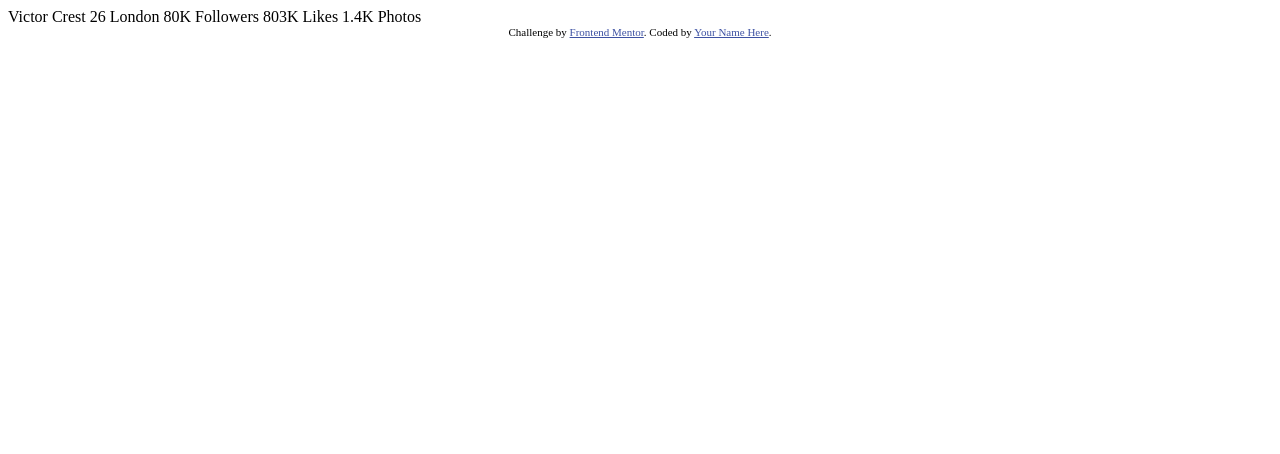
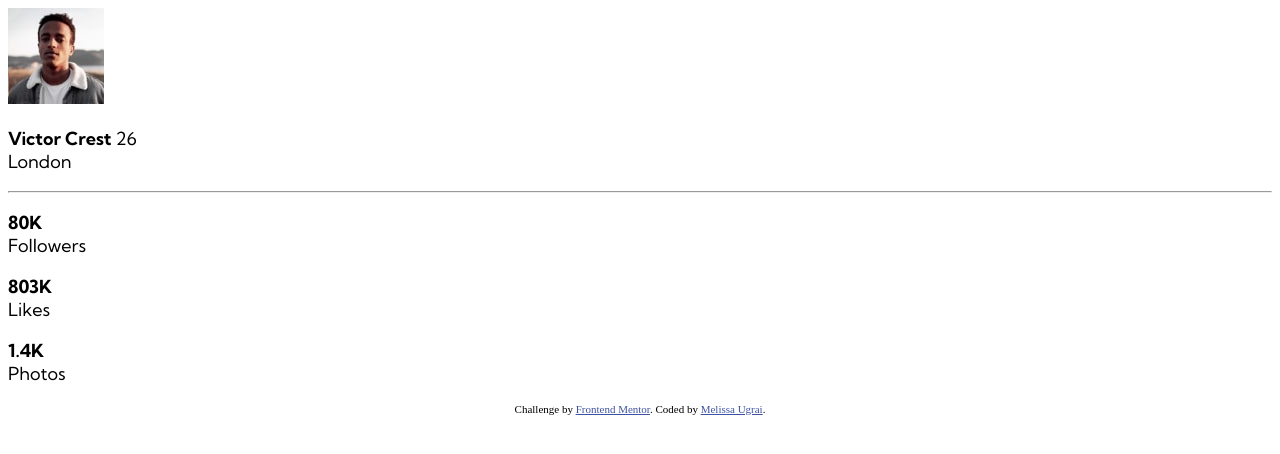
Before and after one commit to Teddiurssa/-FM-Profile-Card, a plain HTML site: page index.html in a window 1280 px wide. Drawn offline with Linux system fonts and the light colour scheme.

Commit message:
HTML structure set up, Base styles added.

```diff
--- a/index.html
+++ b/index.html
@@ -1,35 +1,48 @@
 <!DOCTYPE html>
 <html lang="en">
+
 <head>
   <meta charset="UTF-8">
-  <meta name="viewport" content="width=device-width, initial-scale=1.0"> <!-- displays site properly based on user's device -->
+  <meta name="viewport" content="width=device-width, initial-scale=1.0">
+  <!-- displays site properly based on user's device -->
 
   <link rel="icon" type="image/png" sizes="32x32" href="./images/favicon-32x32.png">
 
   <title>Frontend Mentor | Profile card component</title>
+  <!-- Google Fonts Link -->
+  <link href="https://fonts.googleapis.com/css2?family=Kumbh+Sans:wght@400;700&display=swap" rel="stylesheet">
+  <!-- Style sheet Link -->
+  <link href="styles.css" rel="stylesheet" type="text/css">
 
-  <!-- Feel free to remove these styles or customise in your own stylesheet 👍 -->
-  <style>
-    .attribution { font-size: 11px; text-align: center; }
-    .attribution a { color: hsl(228, 45%, 44%); }
-  </style>
+
 </head>
+
 <body>
-  Victor Crest
-  26
-  London
+  <main>
+    <div class="top-box">
+      <span class="img-bg"></span>
+      <img src="./images/image-victor.jpg" alt="Victor's Face">
+      <p> <strong>Victor Crest</strong> 26 <br> London</p>
+    </div>
 
-  80K
-  Followers
+    <hr>
 
-  803K
-  Likes
+    <div class="bottom-box">
+      <p><strong> 80K</strong> <br> Followers</p>
 
-  1.4K
-  Photos
-  <div class="attribution">
-    Challenge by <a href="https://www.frontendmentor.io?ref=challenge" target="_blank">Frontend Mentor</a>.
-    Coded by <a href="#">Your Name Here</a>.
-  </div>
+      <p><strong> 803K</strong><br> Likes</p>
+
+      <p><strong> 1.4K</strong><br> Photos</p>
+    </div>
+  </main>
+
+  <footer>
+    <div class="attribution">
+      Challenge by <a href="https://www.frontendmentor.io?ref=challenge" target="_blank">Frontend Mentor</a>.
+      Coded by <a href="https://www.linkedin.com/in/melissa-ugrai-2b4aaa197/">Melissa Ugrai</a>.
+    </div>
+  </footer>
 </body>
+
+
 </html>
--- /dev/null
+++ b/styles.css
@@ -0,0 +1,18 @@
+/* ===== Basic Styles ===== */
+main {
+  font-family: 'Kumbh Sans', sans-serif;
+  font-size: 18px;
+}
+/* ===== Top Styles ===== */
+
+/* ===== Bottom Styles ===== */
+
+/* ===== FM Footer Message ===== */
+.attribution {
+  font-size: 11px;
+  text-align: center;
+}
+
+.attribution a {
+  color: hsl(228, 45%, 44%);
+}
```
Also changed, not shown: images/bg-pattern-bottom.svg, images/bg-pattern-card.svg, images/bg-pattern-top.svg.
